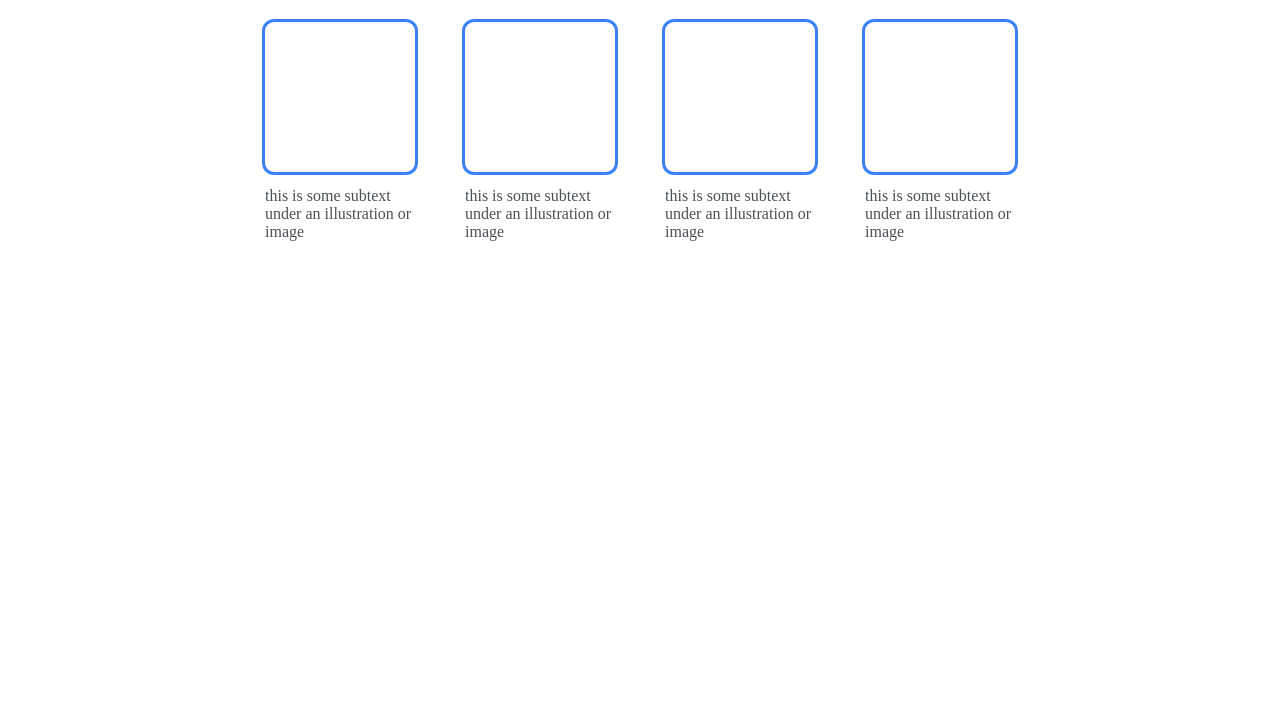
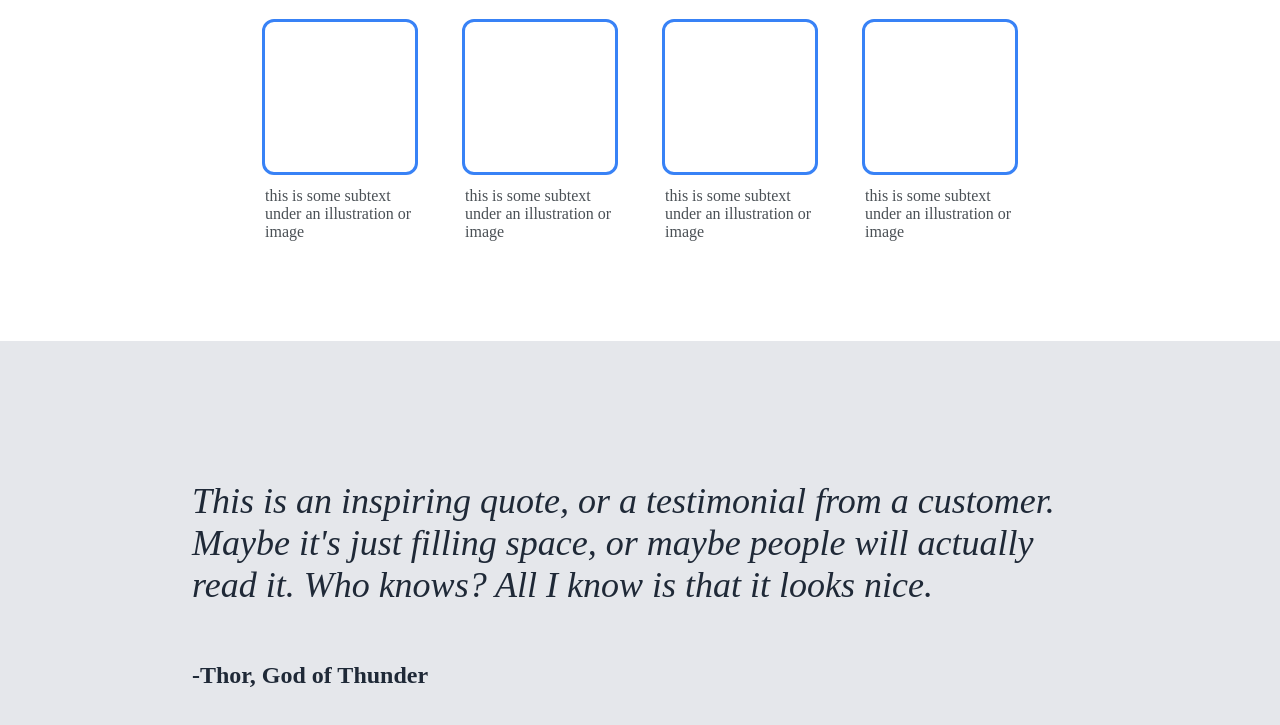
Before and after one commit to erennbs/odin-landing-page, a plain HTML site: page index.html in a window 1280 px wide. Shown: the part 718-1443 px from the top of the page. Before the commit the page ends 1059 px from the top, so only its background shows below. Drawn offline with Linux system fonts and the light colour scheme.

Commit message:
Add quote section

```diff
--- a/index.html
+++ b/index.html
@@ -51,5 +51,13 @@
                 </div>
             </div>
         </div>
+
+        <div class="quote">
+            <p>This is an inspiring quote, or a testimonial from a customer.
+            Maybe it's just filling space, or maybe people will actually read it. Who knows?
+            All I know is that it looks nice.
+            </p>
+            <h2>-Thor, God of Thunder</h2>
+        </div>
     </body>
 </html>
--- a/styles.css
+++ b/styles.css
@@ -129,3 +129,23 @@ button {
 .information-text {
     color: #4a5055;
 }
+
+/* Quote Section */
+
+.quote {
+    background-color: #E5E7EB;
+    display: flex;
+    flex-direction: column;
+    padding: 8% 15%;
+}
+
+.quote > p {
+    color: #1F2937;
+    font-size: 36px;
+    font-weight: 100;
+    font-style: italic;
+}
+
+.quote > h2 {
+    color: #1F2937;
+}
```
